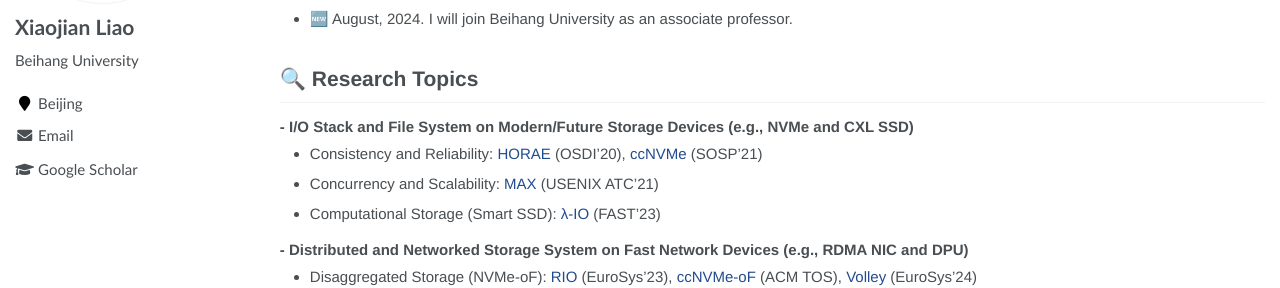
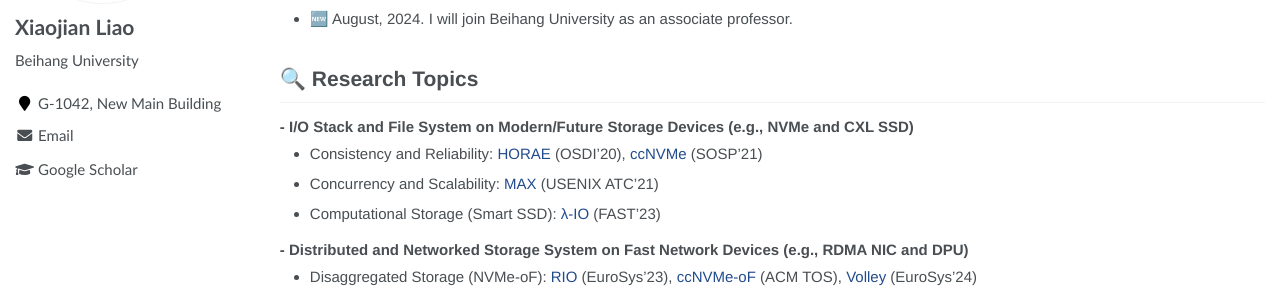
Before and after one commit to liaoxiaojian/liaoxiaojian.github.io, a Jekyll site: the page built from _pages/about.md, in a window 1280 px wide. Shown: the part 264-552 px from the top of the page. Built offline with Jekyll 4.4.1, drawn with Linux system fonts in a browser that asks for light colours; part of the change alters nothing that is shown.

Commit message:
Update _config.yml

```diff
--- a/_config.yml
+++ b/_config.yml
@@ -24,11 +24,11 @@ author:
   name             : "Xiaojian Liao"
   avatar           : "images/avatar.jpg"
   bio              : "Beihang University"
-  location         : "Beijing"
-  employer         : #"Hefei General Machinery Research Institute"
+  location         : "G-1042, New Main Building"
+  employer         :
   pubmed           :
   googlescholar    : "https://scholar.google.com/citations?user=PUR20gQAAAAJ&hl=zh-CN"
-  email            : "greatliaoxiaojian@gmail.com"
+  email            : "liaoxj@buaa.edu.cn"
   researchgate     :
   uri              :
   bitbucket        :
@@ -41,14 +41,14 @@ author:
   google_plus      :
   keybase          :
   instagram        :
-  impactstory      : # e.g., "https://profiles.impactstory.org/u/xxxx-xxxx-xxxx-xxxx"
+  impactstory      :
   lastfm           :
-  linkedin         : # e.g., "linkedin username"
-  dblp             : # e.g., "https://dblp.org/pid/xx/xxxx.html"
+  linkedin         :
+  dblp             :
   orcid            :
   pinterest        :
   soundcloud       :
-  stackoverflow    : # http://stackoverflow.com/users/123456/username
+  stackoverflow    :
   steam            :
   tumblr           :
   twitter          :
```
